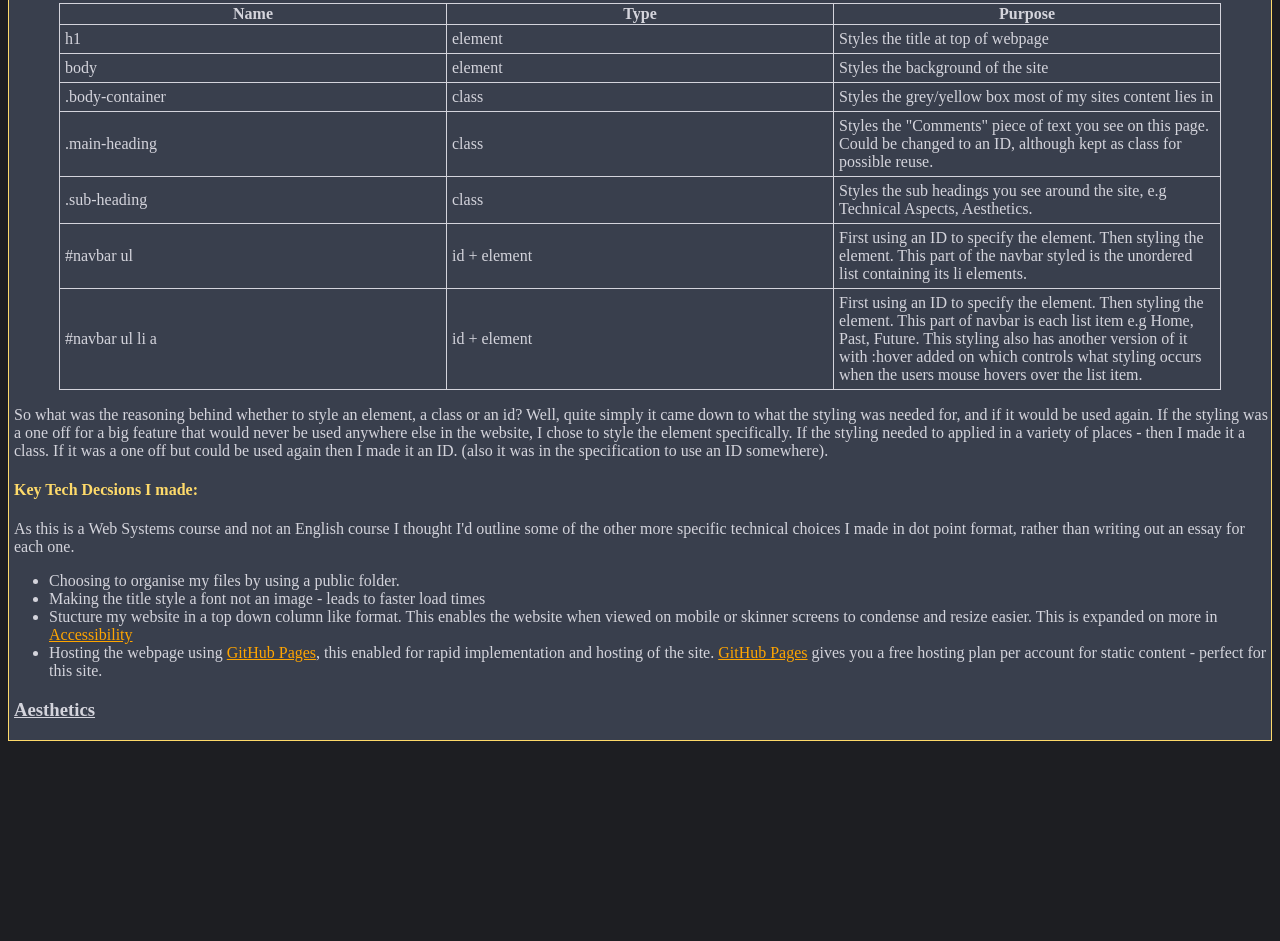
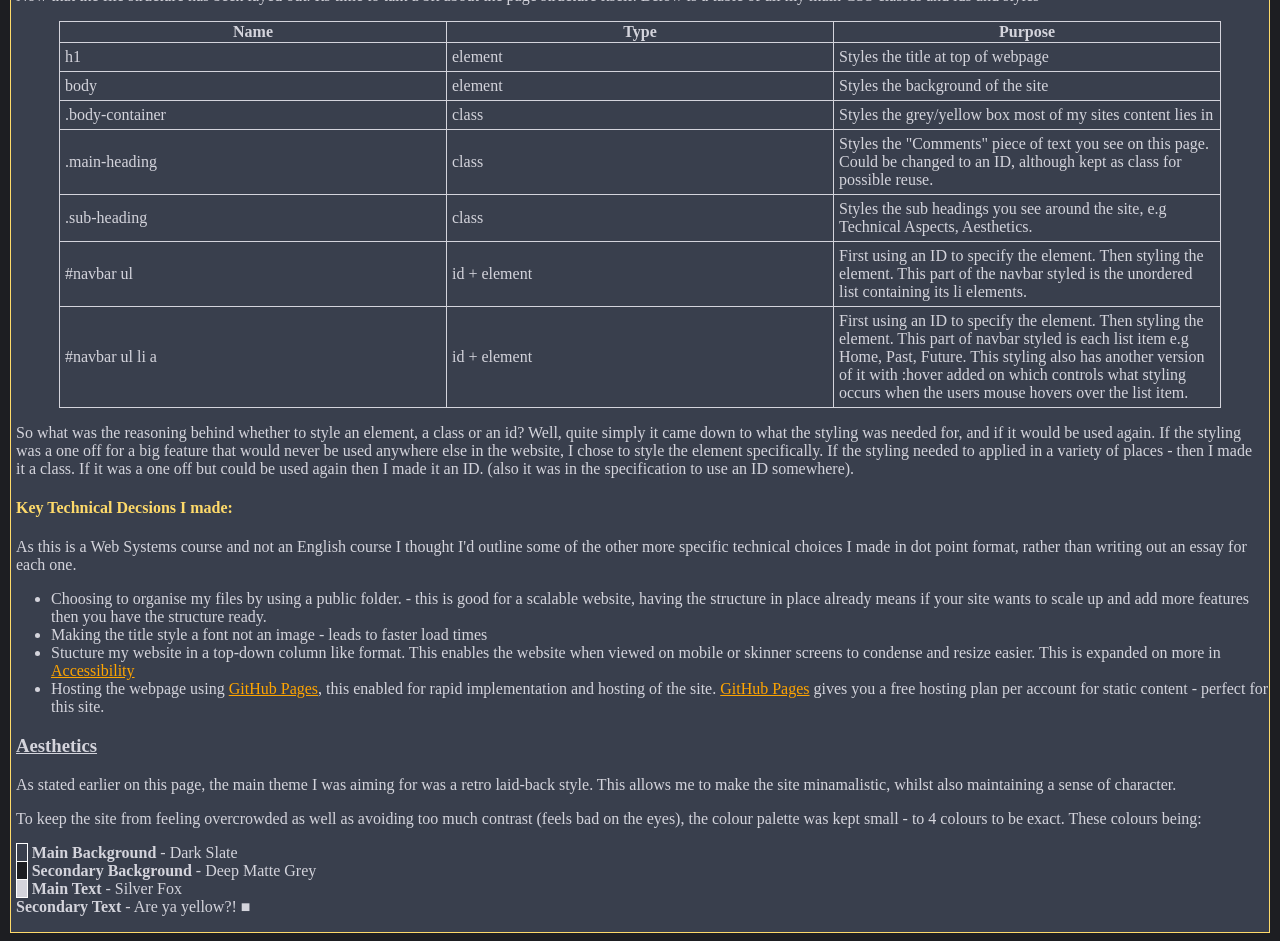
Before and after one commit to samargy/samargy.github.io, a plain HTML site: page comments.html in a window 1280 px wide. Shown: the part 720-1661 px from the top of the page. Before the commit the page ends 1469 px from the top, so only its background shows below. Drawn offline with Linux system fonts and the light colour scheme.

Commit message:
another boi

```diff
--- a/comments.html
+++ b/comments.html
@@ -24,7 +24,7 @@
         <p class="text-body">Yeah, so this is the super serious page where I talk about the technical, aesthetic, and accessibility aspects of this site and what not. For the theme, I was going for a retro laid-back sort of site. The colours, styling and language used represents that.</p>
         <h3 class="sub-heading">Technical Aspects</h3>
 
-        <p class="text-body">Below is the directory structure for my site. It consists of a public folder - containing all non .css or .html resources, e.g. images and fonts. After the public folder there is the 4 HTML files, each with their own respective content. Then you have websystems.css which contains the CSS for the entire site, this means all the styling across the site uses the same style sheet. This is great for both developmental purposes (everything is changed at once) and also design purposes (consistency).</p>
+        <p class="text-body">Below is the directory structure for my site. Having a good directory structure is good for rapid development, as time spent searching on where resources are, is time spent not developing.  It consists of a public folder - containing all non .css or .html resources, e.g. images and fonts. After the public folder there is the 4 HTML files, each with their own respective content. Then you have websystems.css which contains the CSS for the entire site, this means all the styling across the site uses the same style sheet. This is great for both developmental purposes (everything is changed at once) and also design purposes (consistency).</p>
         <div id="directory-image">
             <img alt="directory structure for my site" src="public/images/directory.png">
         </div>
@@ -73,7 +73,7 @@
                 <tr>
                     <td>#navbar ul li a</td>
                     <td>id + element</td>
-                    <td>First using an ID to specify the element. Then styling the element. This part of navbar is each list item e.g Home, Past, Future. This styling also has another version of it with :hover added on which controls what styling occurs when the users mouse hovers over the list item.</td>
+                    <td>First using an ID to specify the element. Then styling the element. This part of navbar styled is each list item e.g Home, Past, Future. This styling also has another version of it with :hover added on which controls what styling occurs when the users mouse hovers over the list item.</td>
                 </tr>
 
             </table>
@@ -81,18 +81,27 @@
 
         <p class="text-body">So what was the reasoning behind whether to style an element, a class or an id? Well, quite simply it came down to what the styling was needed for, and if it would be used again. If the styling was a one off for a big feature that would never be used anywhere else in the website, I chose to style the element specifically. If the styling needed to applied in a variety of places - then I made it a class. If it was a one off but could be used again then I made it an ID. (also it was in the specification to use an ID somewhere).</p>
 
-        <h4 class="timeline-heading">Key Tech Decsions I made: </h4>
+        <h4 class="timeline-heading">Key Technical Decsions I made: </h4>
         <p class="text-body">As this is a Web Systems course and not an English course I thought I'd outline some of the other more specific technical choices I made in dot point format, rather than writing out an essay for each one.</p>
         <ul>
-            <li>Choosing to organise my files by using a public folder.</li>
+            <li>Choosing to organise my files by using a public folder. - this is good for a scalable website, having the structure in place already means if your site wants to scale up and add more features then you have the structure ready.</li>
             <li>Making the title style a font not an image - leads to faster load times</li>
-            <li>Stucture my website in a top down column like format. This enables the website when viewed on mobile or skinner screens to condense and resize easier. This is expanded on more in <a class="in-text-link" href="#Accessibility">Accessibility</a></li>
+            <li>Stucture my website in a top-down column like format. This enables the website when viewed on mobile or skinner screens to condense and resize easier. This is expanded on more in <a class="in-text-link" href="#Accessibility">Accessibility</a></li>
             <li>Hosting the webpage using <a target="_blank" href="https://pages.github.com/" class="in-text-link">GitHub Pages</a>, this enabled for rapid implementation and hosting of the site. <a target="_blank" href="https://pages.github.com/" class="in-text-link">GitHub Pages</a> gives you a free hosting plan per account for static content - perfect for this site. </li>
         </ul>
 
 
 
         <h3 id="aesthetics" class="sub-heading">Aesthetics</h3>
+        <p class="text-body">As stated earlier on this page, the main theme I was aiming for was a retro laid-back style. This allows me to make the site minamalistic, whilst also maintaining a sense of character. </p>
+        <p class="text-body">To keep the site from feeling overcrowded as well as avoiding too much contrast (feels bad on the eyes), the colour palette was kept small - to 4 colours to be exact. These colours being:</p>
+
+        <ul id="colours-list">
+            <li><span id="main-background">&#9632;</span>   <b>Main Background</b> - Dark Slate  </li>
+            <li><span id="secondary-background">&#9632;</span>   <b>Secondary Background</b> - Deep Matte Grey</li>
+            <li><span id="main-text">&#9632;</span> <b>Main Text</b> - Silver Fox </li>
+            <li><b>Secondary Text</b> - Are ya yellow?!   <span id="secondary-text">&#9632;</span></li>
+        </ul>
     </div>
 
 </body>
--- a/websystems.css
+++ b/websystems.css
@@ -11,12 +11,14 @@ body {
     background-color: #1d1e22;
     background-size: 100%;
     background-repeat: no-repeat;
+
 }
 
 .body-container {
     color: #d4d4dc;
     background-color: #393f4d;
     border: solid 1px #feda6a;
+    margin: 2px;
 }
 
 .main-heading {
@@ -29,6 +31,7 @@ body {
 
 .text-body {
     margin-left: 5px;
+    margin-right: 5px;
 }
 .self-info-ul {
     list-style-type: none;
@@ -63,6 +66,12 @@ body {
 .image {
     max-width: 100%;
     max-height: 100%;
+}
+
+#colours-list {
+    list-style-type: none;
+    padding-left: 0px;
+    margin-left: 5px;
 }
 
 #navbar ul {
@@ -127,9 +136,29 @@ td {
     src: url("/public/Gameplay.ttf")
 }
 
+
 #directory-image {
     display: flex;
     justify-content: center;
     width: 35vh;
     margin: 0 auto;
 }
+
+
+#main-background {
+    color: #393f4d;
+    background-color: #393f4d;
+    border: 0.1px solid white;
+}
+
+#secondary-background {
+    background-color: #1d1e22;
+    color: #1d1e22;
+    border: 0.1px solid white;
+}
+
+#main-text {
+    background-color: #d4d4dc;
+    color: #d4d4dc;
+    border: 0.1px solid white;
+}
```
